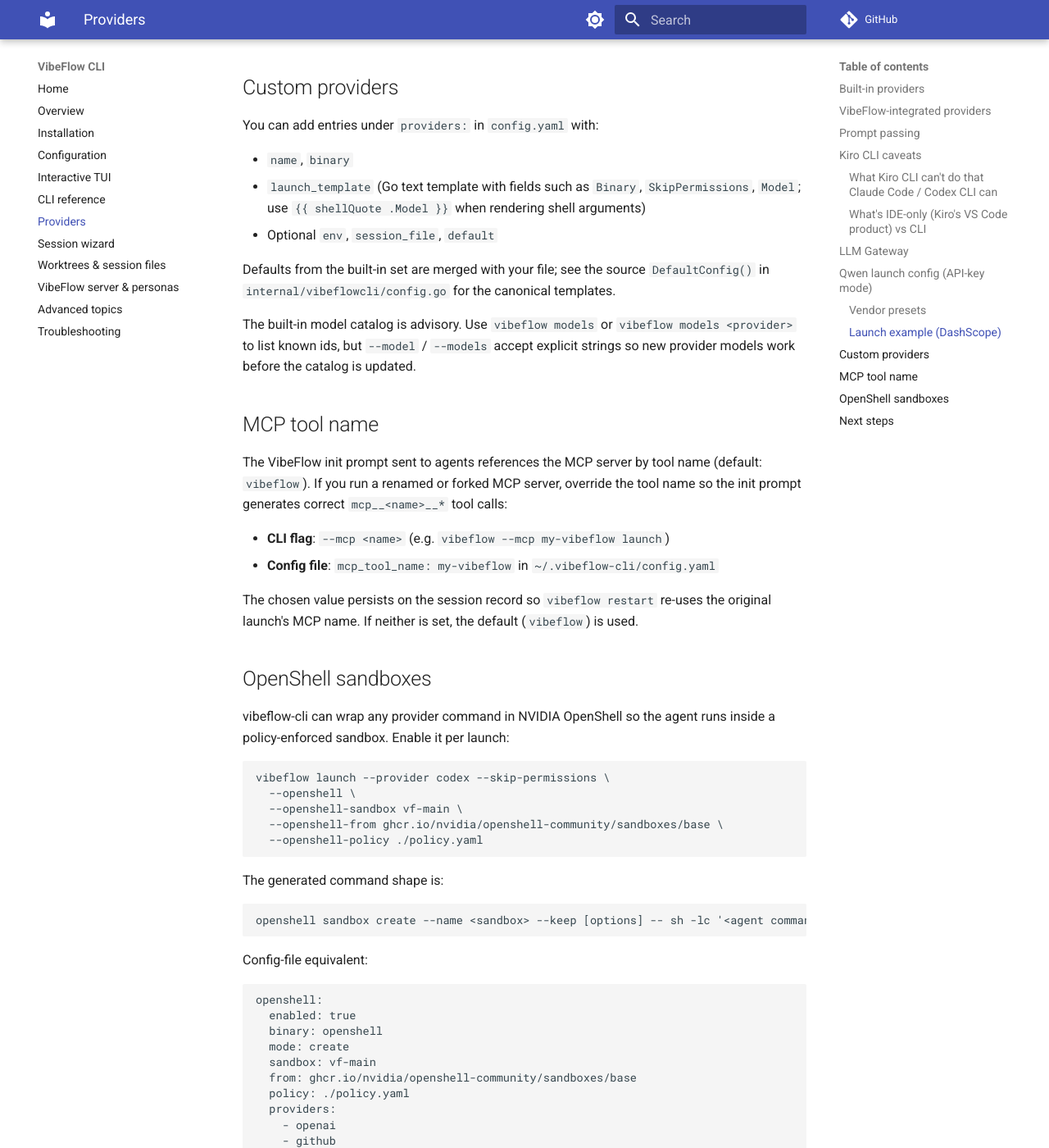
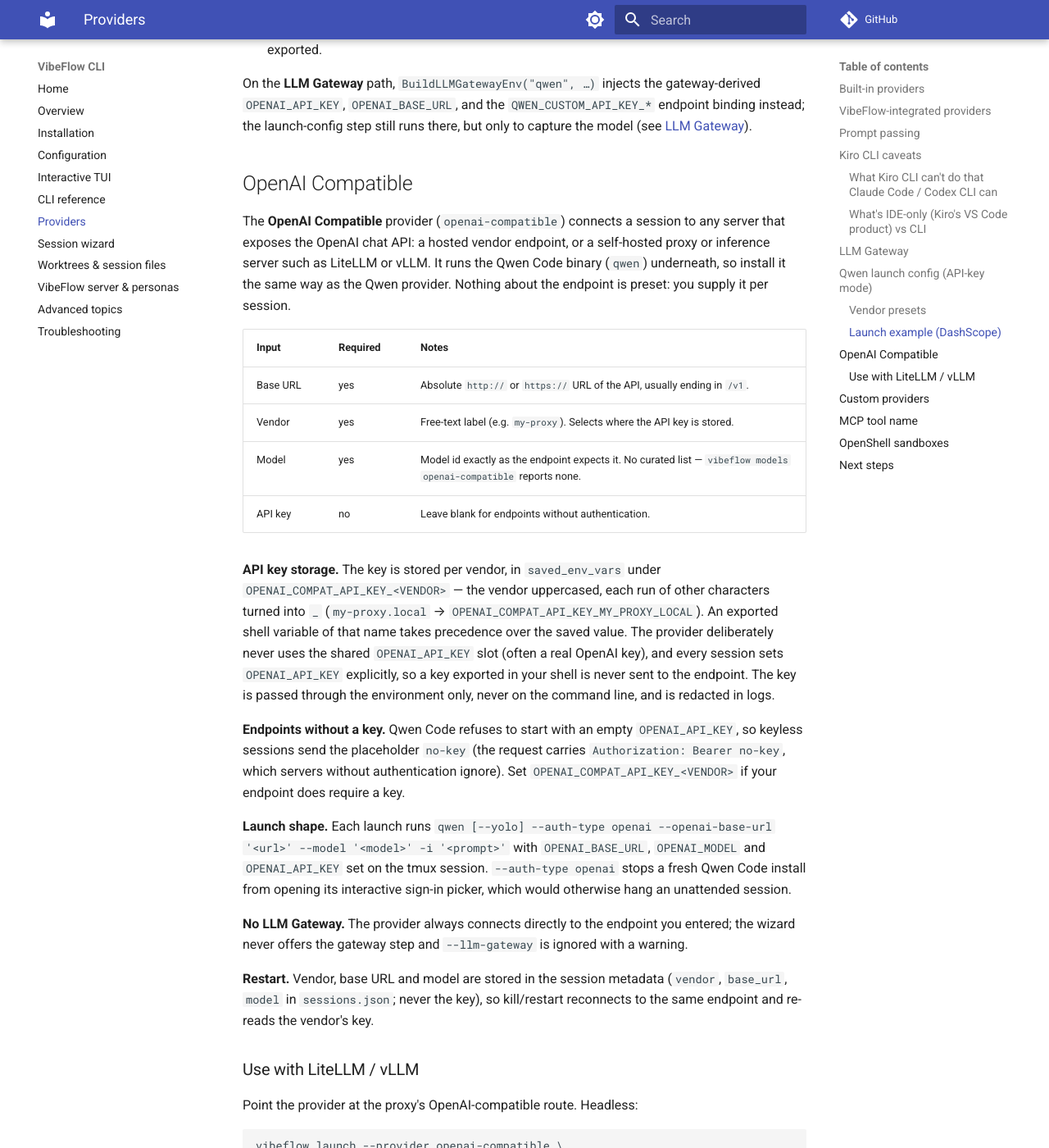
Before and after one commit to axiom-studio/vibeflow-cli, an MkDocs documentation site: the page built from docs/VibeFlow-CLI/docs/providers.md, in a window 1280 px wide and 1400 px high, scrolled down 6884 px. Shown: the whole window at 82% size. Built offline with MkDocs 1.6.1 and Material for MkDocs 9.7.7, drawn with Linux system fonts in a browser that asks for light colours; comment, search, counter and statistics services are not loaded; some of the changed text lies outside the part shown.

Commit message:
Document the OpenAI Compatible provider
Why:
Users running self-hosted proxies or inference servers need to know how to
point vibeflow sessions at them.

What:
- providers.md: built-in table row, prompt shape, and an "OpenAI Compatible"
  section covering inputs, per-vendor key storage, keyless placeholder,
  launch shape, no gateway, restart, and a LiteLLM / vLLM example.
- session-wizard.md: the Endpoint step (keys, validation, masking, prefill)
  and the confirm summary.

Behavior:
None — documentation only.

Testing:
- Flag, env var and config names cross-checked against the code by grep.
- No code changed; no tests required.

Ops:
None.

References:
- VibeFlow Todo #3648

Co-Authored-By: Claude Opus 5 (1M context) <noreply@anthropic.com>

````diff
--- a/docs/VibeFlow-CLI/docs/providers.md
+++ b/docs/VibeFlow-CLI/docs/providers.md
@@ -11,6 +11,7 @@ A **provider** is a configured AI agent CLI: display name, binary name, launch t
 | `gemini` | Google Gemini CLI | `gemini` | `--yolo` |
 | `cursor` | Cursor Agent | `agent` | `--yolo --approve-mcps` |
 | `qwen` | Qwen Code | `qwen` | `--yolo` |
+| `openai-compatible` | OpenAI Compatible | `qwen` | `--yolo` (plus `--auth-type openai` on every launch) |
 | `kiro` | Kiro CLI | `kiro-cli` | `--trust-all-tools` |
 | `copilot` | GitHub Copilot CLI | `copilot` | `--yolo --autopilot --no-ask-user --max-autopilot-continues 1000` |
 
@@ -34,7 +35,7 @@ The customer's Copilot org policy must allow Copilot CLI and MCP servers; every
 
 ## VibeFlow-integrated providers
 
-**Claude**, **Cursor**, and **Copilot** are marked VibeFlow-integrated in the default config (session file templates align with autonomous flows). **Codex**, **Gemini**, **Qwen**, and **Kiro** remain available with their own launch templates; gateway and env behavior may differ by product.
+**Claude**, **Cursor**, and **Copilot** are marked VibeFlow-integrated in the default config (session file templates align with autonomous flows). **Codex**, **Gemini**, **Qwen**, **OpenAI Compatible**, and **Kiro** remain available with their own launch templates; gateway and env behavior may differ by product.
 
 ## Prompt passing
 
@@ -42,7 +43,7 @@ VibeFlow init prompts are passed in the argument shape each CLI expects so the a
 
 - **Claude / Codex / Cursor / Kiro** — positional argument (`claude '<prompt>'`). These CLIs treat a positional prompt as the initial input and stay interactive. Kiro's shape is verified — see [Kiro CLI caveats](#kiro-cli-caveats).
 - **Gemini** — `-p '<prompt>'` (non-interactive headless mode).
-- **Qwen** — `-i '<prompt>'` (`--prompt-interactive`: execute the prompt and continue in interactive mode). Qwen's positional argument is **one-shot mode** (process the prompt, then exit) — wrong for vibeflow autonomous sessions, which need the agent to remain running.
+- **Qwen / OpenAI Compatible** — `-i '<prompt>'` (`--prompt-interactive`: execute the prompt and continue in interactive mode). Qwen's positional argument is **one-shot mode** (process the prompt, then exit) — wrong for vibeflow autonomous sessions, which need the agent to remain running.
 - **Copilot** — `-i '<prompt>'` (`--interactive`: start interactive mode and auto-execute the prompt; verified on v1.0.79). Copilot's `-p/--prompt` is **one-shot mode** (exits after completion) and there is no positional prompt argument, so copilot must not use the default positional shape.
 
 ## Kiro CLI caveats
@@ -121,6 +122,49 @@ The step is **skipped** for any other provider. For qwen it also runs when the L
 
 On the **LLM Gateway** path, `BuildLLMGatewayEnv("qwen", …)` injects the gateway-derived `OPENAI_API_KEY`, `OPENAI_BASE_URL`, and the `QWEN_CUSTOM_API_KEY_*` endpoint binding instead; the launch-config step still runs there, but only to capture the model (see [LLM Gateway](#llm-gateway)).
 
+## OpenAI Compatible
+
+The **OpenAI Compatible** provider (`openai-compatible`) connects a session to any server that exposes the OpenAI chat API: a hosted vendor endpoint, or a self-hosted proxy or inference server such as LiteLLM or vLLM. It runs the Qwen Code binary (`qwen`) underneath, so install it the same way as the Qwen provider. Nothing about the endpoint is preset: you supply it per session.
+
+| Input | Required | Notes |
+|---|---|---|
+| Base URL | yes | Absolute `http://` or `https://` URL of the API, usually ending in `/v1`. |
+| Vendor | yes | Free-text label (e.g. `my-proxy`). Selects where the API key is stored. |
+| Model | yes | Model id exactly as the endpoint expects it. No curated list — `vibeflow models openai-compatible` reports none. |
+| API key | no | Leave blank for endpoints without authentication. |
+
+**API key storage.** The key is stored per vendor, in `saved_env_vars` under `OPENAI_COMPAT_API_KEY_<VENDOR>` — the vendor uppercased, each run of other characters turned into `_` (`my-proxy.local` → `OPENAI_COMPAT_API_KEY_MY_PROXY_LOCAL`). An exported shell variable of that name takes precedence over the saved value. The provider deliberately never uses the shared `OPENAI_API_KEY` slot (often a real OpenAI key), and every session sets `OPENAI_API_KEY` explicitly, so a key exported in your shell is never sent to the endpoint. The key is passed through the environment only, never on the command line, and is redacted in logs.
+
+**Endpoints without a key.** Qwen Code refuses to start with an empty `OPENAI_API_KEY`, so keyless sessions send the placeholder `no-key` (the request carries `Authorization: Bearer no-key`, which servers without authentication ignore). Set `OPENAI_COMPAT_API_KEY_<VENDOR>` if your endpoint does require a key.
+
+**Launch shape.** Each launch runs `qwen [--yolo] --auth-type openai --openai-base-url '<url>' --model '<model>' -i '<prompt>'` with `OPENAI_BASE_URL`, `OPENAI_MODEL` and `OPENAI_API_KEY` set on the tmux session. `--auth-type openai` stops a fresh Qwen Code install from opening its interactive sign-in picker, which would otherwise hang an unattended session.
+
+**No LLM Gateway.** The provider always connects directly to the endpoint you entered; the wizard never offers the gateway step and `--llm-gateway` is ignored with a warning.
+
+**Restart.** Vendor, base URL and model are stored in the session metadata (`vendor`, `base_url`, `model` in `sessions.json`; never the key), so kill/restart reconnects to the same endpoint and re-reads the vendor's key.
+
+### Use with LiteLLM / vLLM
+
+Point the provider at the proxy's OpenAI-compatible route. Headless:
+
+```bash
+vibeflow launch --provider openai-compatible \
+  --base-url http://<host>:4000/v1 \
+  --vendor litellm \
+  --model <model-name> \
+  --skip-permissions
+```
+
+If the proxy has a master key, export it first (or enter it once in the wizard, which saves it):
+
+```bash
+export OPENAI_COMPAT_API_KEY_LITELLM=<proxy-key>
+```
+
+vLLM works the same way — use its server URL (commonly `http://<host>:8000/v1`) and the served model name. In the TUI wizard, pick **OpenAI Compatible** in the provider step and enter the same values in the **Endpoint** step.
+
+`vibeflow launch` rejects `--provider openai-compatible` without `--base-url`, `--vendor` and `--model` (all missing flags are listed), and rejects `--base-url` / `--vendor` for other providers.
+
 ## Custom providers
 
 You can add entries under `providers:` in `config.yaml` with:
````
Also changed, not shown: docs/VibeFlow-CLI/docs/session-wizard.md (+3 -2 lines).
